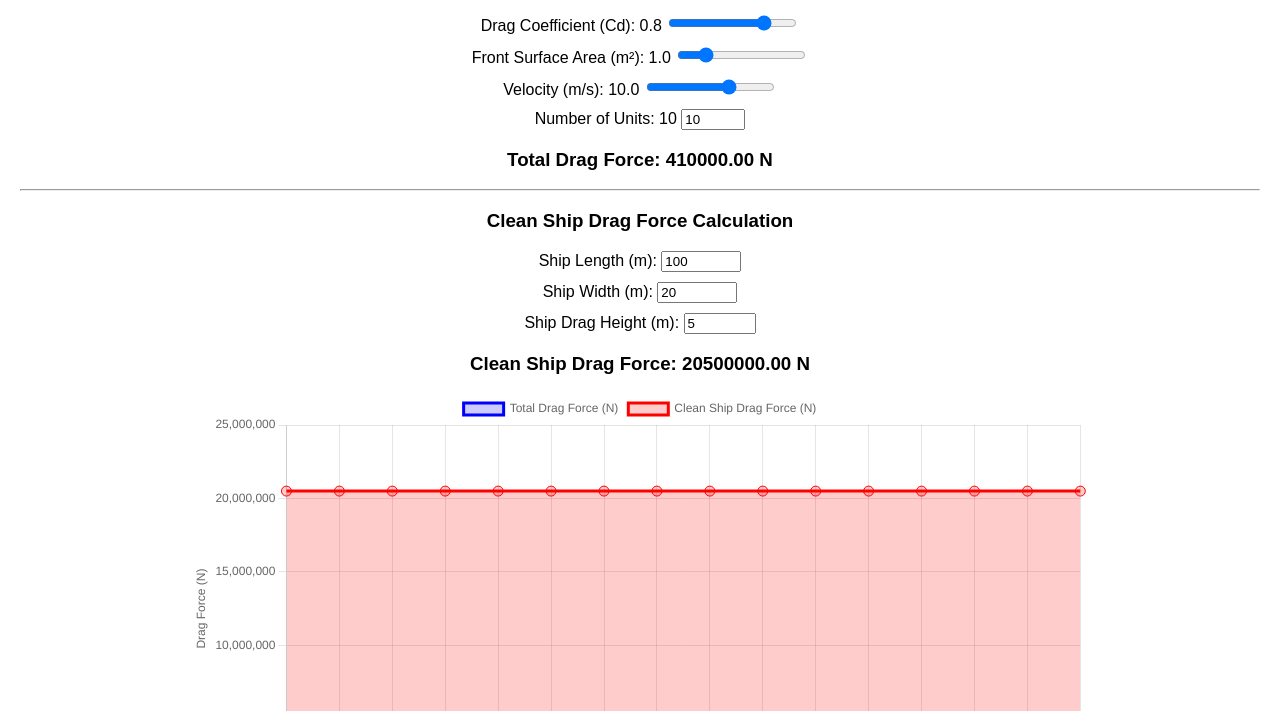
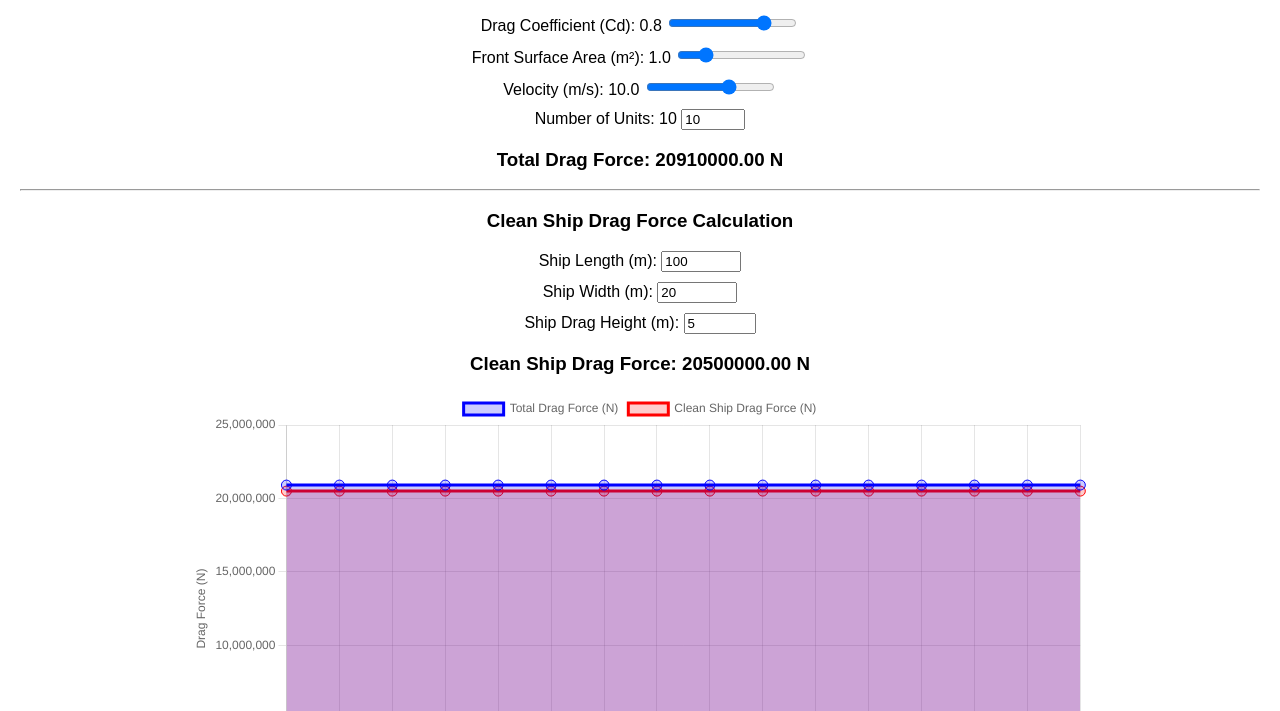
Before and after one commit to immanuelhendra/remora, a plain HTML site: page index.html in a window 1280 px wide. Shown: the part 89-800 px from the top of the page. Drawn offline with nearby package versions, Linux system fonts and the light colour scheme.

Commit message:
Update index.html

```diff
--- a/index.html
+++ b/index.html
@@ -154,9 +154,9 @@
             // Prevent invalid unit values
             if (units < 1) units = 1;
 
-            // Calculate total drag force
-            const totalDragForce = calculateDrag(Cd, A, v) * units;
-            dragForceDisplay.textContent = totalDragForce.toFixed(2);
+            // Calculate robot's drag force (robot drag = robot drag force)
+            const robotDragForce = calculateDrag(Cd, A, v) * units;
+            dragForceDisplay.textContent = robotDragForce.toFixed(2);
 
             // Get ship dimensions
             const shipLength = parseFloat(shipLengthInput.value);
@@ -166,6 +166,10 @@
             const shipArea = shipLength * shipHeight;
             const shipDragForce = calculateDrag(Cd, shipArea, v);
             shipDragForceDisplay.textContent = shipDragForce.toFixed(2);
+
+            // Calculate total drag force (sum of robot's drag force and clean ship drag force)
+            const totalDragForce = robotDragForce + shipDragForce;
+            dragForceDisplay.textContent = totalDragForce.toFixed(2);
 
             // Update chart data
             dragChart.data.datasets[0].data = Array(16).fill(totalDragForce);
```
